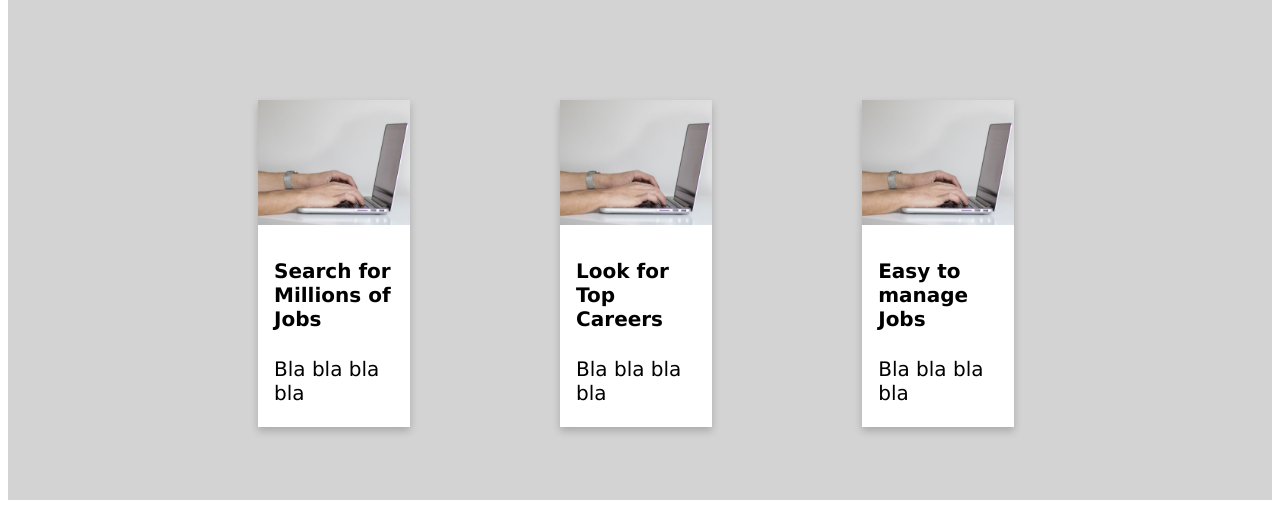
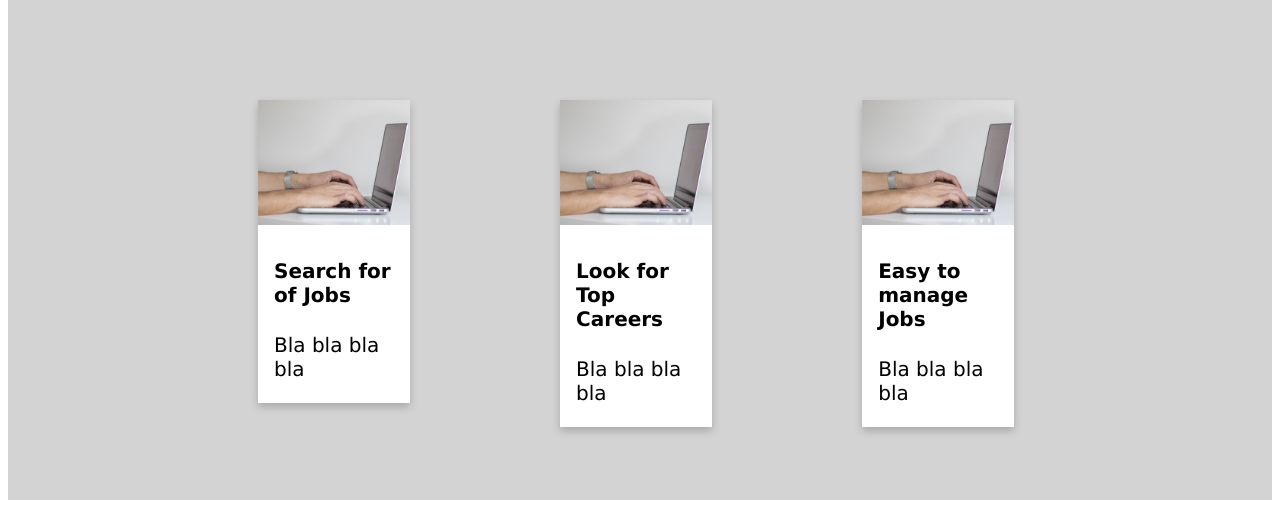
Before and after one commit to srividya-p/Job-Portal, a PHP site: page / in a window 1280 px wide. Shown: the part 908-1434 px from the top of the page. Run offline with PHP 8.4, Linux system fonts and the light colour scheme.

Commit message:
Update index.php

```diff
--- a/index.php
+++ b/index.php
@@ -7,7 +7,7 @@ include('include/header.php');
     <div class="card">
       <img src="img/about.jpg" alt="Avatar" style="width:100%;">
       <div class="container">
-        <h4><b>Search for Millions of Jobs</b></h4>
+        <h4><b>Search for  of Jobs</b></h4>
         <p>Bla bla bla bla</p>
       </div>
     </div>
```
